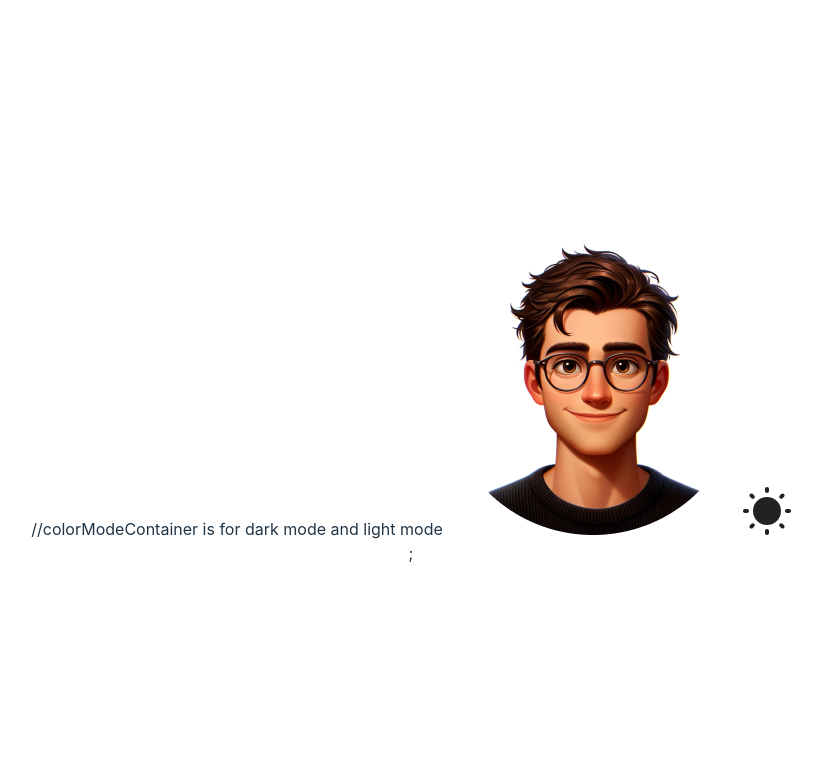
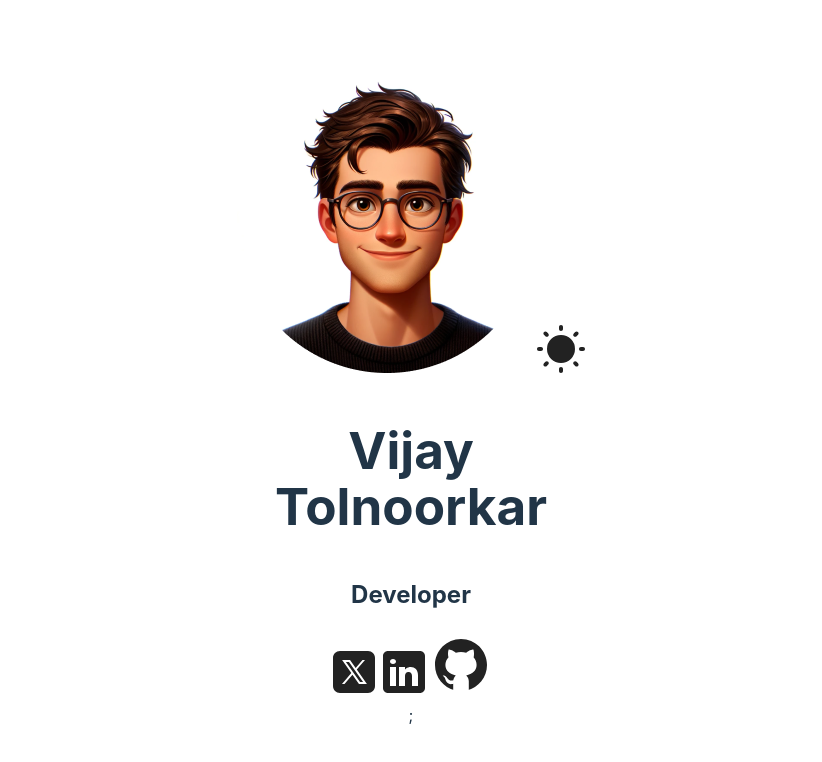
Before and after one commit to Vijayt2001/portfolio-react, a React (Vite) app: page / in a window 1280 px wide. Shown: the top 762 px of the page, without its empty margins (229-1051 px from the left). Built offline with nearby package versions, Linux system fonts and the light colour scheme.

Commit message:
implemented social media icons and hyper links

```diff
--- a/src/sections/Hero/Hero.jsx
+++ b/src/sections/Hero/Hero.jsx
@@ -1,13 +1,17 @@
 import React from "react";
 import styles from "./HeroStyles.module.css";
 import heroImg from "../../assets/hero-img.png";
-import themeIcon from "../../assets/sun.svg"
+import themeIcon from "../../assets/sun.svg";
+import twitterIcon from "../../assets/twitter-light.svg";
+import githubIcon from "../../assets/linkedin-light.svg"
+import LinkedInIcon from "../../assets/github-light.svg"
+
 function Hero() {
   return (
-    <section id="hero">
+    <section id="hero" className={styles.container}>
       <div className={styles.colorModeContainer}>
         {" "}
-        //colorModeContainer is for dark mode and light mode
+        {/* colorModeContainer is for dark mode and light mode */}
         <img
           className={styles.hero}
           src={heroImg}
@@ -15,6 +19,29 @@ function Hero() {
         />
         <img src={themeIcon} alt="Color mode icon" />
       </div>
+
+      <div className={styles.info}>
+        <h1>
+          Vijay
+          <br />
+          Tolnoorkar
+        </h1>
+        <h2>Developer</h2>
+        <span>
+          <a href="https://twitter.com">
+            <img src={twitterIcon} alt="X Icon" />
+          </a>
+
+          <a href="https://gihub.com">
+            <img src={githubIcon} alt="X Icon" />
+          </a>
+
+          <a href="https://LinkedIn.com">
+            <img src={LinkedInIcon} alt="X Icon" />
+          </a>
+
+        </span>
+      </div>
     </section>
   );
 }
```
